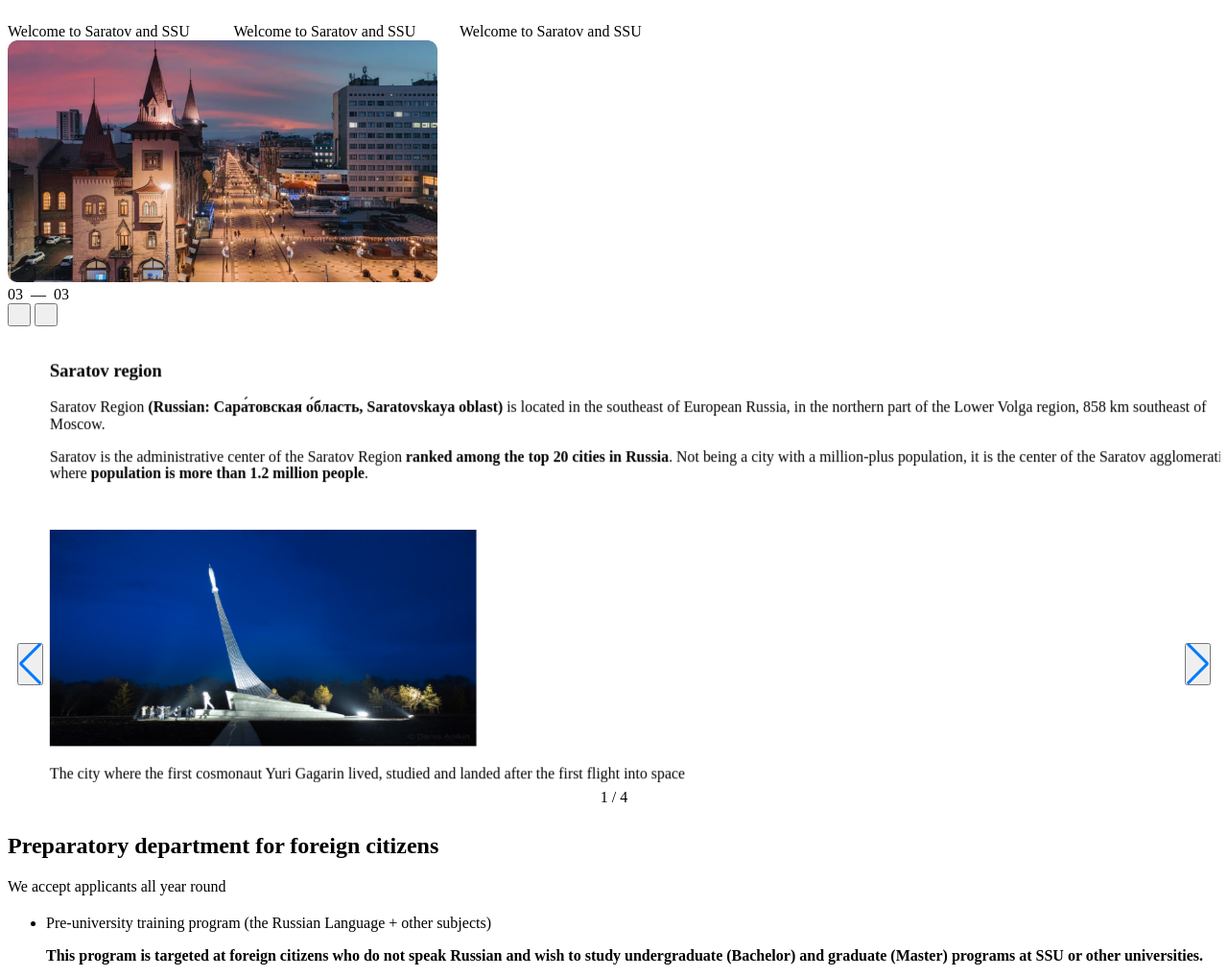
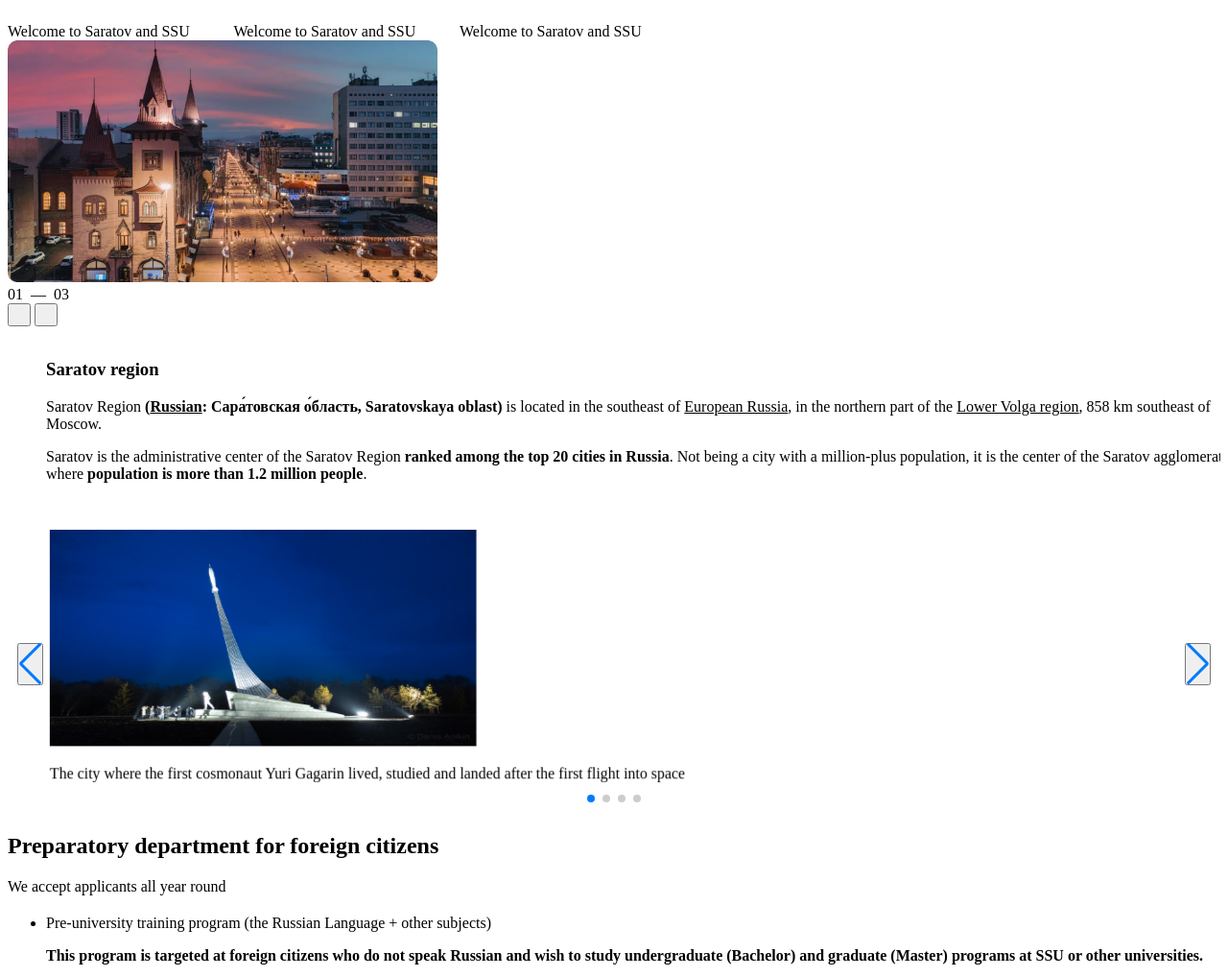
Before and after one commit to vladimirovicp/SSU-EN, a website with bundled scripts: page source/index.html in a window 1280 px wide. Shown: the part 973-1991 px from the top of the page at 96% size. Built offline with nearby package versions, Linux system fonts and the light colour scheme; files whose address does not match are found by name.

Commit message:
Refining of slider of the block Region

```diff
--- a/source/index.html
+++ b/source/index.html
@@ -143,7 +143,7 @@
       <h1 class="page-main__header visually-hidden">
         Site of Saratov state university
       </h1>
-      <div class="slider swiper">
+      <div class="slider swiper swiperMain">
         <ul class="slider__list swiper-wrapper">
           <li class="slider__item swiper-slide">
             <picture>
@@ -266,7 +266,7 @@
                 <div class="text-slider-container__slides">
                   <span
                     class="text-slider-container__slide text-slider-container__slide--current"
-                    >02</span
+                  ></span
                   >&ensp;&mdash;&ensp;<span
                     class="text-slider-container__slide text-slider-container__slide--last"
                   ></span>
@@ -312,12 +312,12 @@
                       <p>
                         Saratov Region
                         <b
-                          >(Russian: Сара́товская о́бласть, Saratovskaya
+                          >(<u>Russian</u>: Сара́товская о́бласть, Saratovskaya
                           oblast)</b
                         >
-                        is located in the southeast of European Russia, in the
-                        northern part of the Lower Volga region, 858 km
-                        southeast of Moscow.
+                        is located in the southeast of
+                        <u>European&nbsp;Russia</u>, in the northern part of the
+                        <u>Lower Volga region</u>, 858 km southeast of Moscow.
                       </p>
                       <p>
                         Saratov is the administrative center of the Saratov
@@ -335,12 +335,12 @@
                       <p>
                         Saratov Region
                         <b
-                          >(Russian: Сара́товская о́бласть, Saratovskaya
+                          >(<u>Russian</u>: Сара́товская о́бласть, Saratovskaya
                           oblast)</b
                         >
-                        is located in the southeast of European Russia, in the
-                        northern part of the Lower Volga region, 858 km
-                        southeast of Moscow.
+                        is located in the southeast of
+                        <u>European&nbsp;Russia</u>, in the northern part of the
+                        <u>Lower Volga region</u>, 858 km southeast of Moscow.
                       </p>
                       <p>
                         Saratov is the administrative center of the Saratov
@@ -358,12 +358,12 @@
                       <p>
                         Saratov Region
                         <b
-                          >(Russian: Сара́товская о́бласть, Saratovskaya
+                          >(<u>Russian</u>: Сара́товская о́бласть, Saratovskaya
                           oblast)</b
                         >
-                        is located in the southeast of European Russia, in the
-                        northern part of the Lower Volga region, 858 km
-                        southeast of Moscow.
+                        is located in the southeast of
+                        <u>European&nbsp;Russia</u>, in the northern part of the
+                        <u>Lower Volga region</u>, 858 km southeast of Moscow.
                       </p>
                       <p>
                         Saratov is the administrative center of the Saratov
@@ -373,21 +373,23 @@
                         center of the Saratov agglomeration, where
                         <b>population is more than 1.2 million people</b>.
                       </p>
+                      </p>
                     </div>
                   </li>
                 </ul>
-                <div class="swiper-button-prev swiper-button-hidden"></div>
-                <div class="swiper-button-next swiper-button-hidden"></div>
+                <!-- <div class="swiper-button-prev"></div>
+                <div class="swiper-button-next"></div> -->
               </div>
             </div>
           </div>
         </div>
         <div class="region__overlay">
-          <div class="region__picture-slider picture-slider swiper">
+          <div
+            class="region__picture-slider picture-slider swiper swiperPicture"
+          >
             <ul class="picture-slider__list swiper-wrapper">
               <li
                 class="picture-slider__item picture-slider__item--current swiper-slide"
-                loading="lazy"
               >
                 <img
                   class="picture-slider__picture"
@@ -395,14 +397,13 @@
                   width="448"
                   height="227"
                   alt="Image of the landing site of Gagarin"
-                  loading="lazy"
                 />
                 <p class="picture-slider__description">
                   The city where the first cosmonaut Yuri Gagarin lived, studied
                   and landed after the first flight into space
                 </p>
               </li>
-              <li class="picture-slider__item swiper-slide" loading="lazy">
+              <li class="picture-slider__item swiper-slide">
                 <img
                   class="picture-slider__picture"
                   src="images/city.jpg"
@@ -415,10 +416,8 @@
                   architectonic monuments and memorial places
                 </p>
               </li>
-
               <li
                 class="picture-slider__item picture-slider__item--current swiper-slide"
-                loading="lazy"
               >
                 <img
                   class="picture-slider__picture"
@@ -426,14 +425,13 @@
                   width="448"
                   height="227"
                   alt="Image of the landing site of Gagarin"
-                  loading="lazy"
                 />
                 <p class="picture-slider__description">
                   The city where the first cosmonaut Yuri Gagarin lived, studied
                   and landed after the first flight into space
                 </p>
               </li>
-              <li class="picture-slider__item swiper-slide" loading="lazy">
+              <li class="picture-slider__item swiper-slide">
                 <img
                   class="picture-slider__picture"
                   src="images/city-of-students.jpg"
--- a/source/scripts/slider.js
+++ b/source/scripts/slider.js
@@ -1,4 +1,26 @@
 import Swiper from 'https://cdn.jsdelivr.net/npm/swiper@11/swiper-bundle.min.mjs';
+
+/* Main slider */
+
+const swiperMain = new Swiper('.swiperMain', {
+  // Optional parameters
+  direction: 'horizontal',
+  speed: 500,
+  loop: true,
+
+  // If we need pagination
+  pagination: {
+    el: '.swiper-pagination',
+  },
+
+  // Navigation arrows
+  navigation: {
+    nextEl: '.swiper-button-next',
+    prevEl: '.swiper-button-prev',
+  },
+});
+
+/* Text-slider */
 
 const arrowLeft = document.querySelector('.text-slider-container__arrow--left');
 const arrowRight = document.querySelector(
@@ -10,14 +32,43 @@ const currentSlide = document.querySelector(
 );
 const lastSlide = document.querySelector('.text-slider-container__slide--last');
 
-const swiper = new Swiper('.swiper', {
+const swiperText = new Swiper('.swiperText', {
   // Optional parameters
   direction: 'horizontal',
+  speed: 500,
   loop: true,
-  lazy: true,
-  loopAddBlankSlides: true,
+});
+
+arrowLeft.addEventListener('click', () => {
+  swiperText.slidePrev();
+});
+
+arrowRight.addEventListener('click', () => {
+  swiperText.slideNext();
+});
+
+const listSlides = document.querySelectorAll('.text-slider__item');
+lastSlide.textContent = `0${listSlides.length - 1}`;
+
+const showCurrentSlide = () => {
+  for (let i = 0; i < listSlides.length; i++) {
+    if (listSlides[i].classList.contains('swiper-slide-active')) {
+      currentSlide.textContent = `0${i + 1}`;
+    }
+  }
+};
+
+showCurrentSlide();
+
+swiperText.onAny(showCurrentSlide);
+
+/* Picture-slider */
+
+const swiperPicture = new Swiper('.swiperPicture', {
+  // Optional parameters
+  direction: 'horizontal',
   speed: 500,
-
+  loop: true,
   centeredSlides: true,
   slidesPerView: 'auto',
   effect: 'coverflow',
@@ -32,7 +83,6 @@ const swiper = new Swiper('.swiper', {
   // If we need pagination
   pagination: {
     el: '.swiper-pagination',
-    type: 'fraction',
   },
 
   // Navigation arrows
@@ -41,53 +91,3 @@ const swiper = new Swiper('.swiper', {
     prevEl: '.swiper-button-prev',
   },
 });
-
-const swiperText = new Swiper('.swiperText', {
-  // Optional parameters
-  direction: 'horizontal',
-  loop: true,
-  lazy: true,
-  // loopAddBlankSlides: true,
-  speed: 500,
-
-  centeredSlides: true,
-  slidesPerView: 'auto',
-  effect: 'coverflow',
-  coverflowEffect: {
-    depth: 0,
-    rotate: 0,
-    scale: 0.78,
-    slideShadows: false,
-    stretch: 17,
-  },
-
-  // If we need pagination
-  pagination: {
-    el: '.swiper-pagination',
-    type: 'fraction',
-  },
-
-  // Navigation arrows
-  navigation: {
-    nextEl: '.swiper-button-next',
-    prevEl: '.swiper-button-prev',
-  },
-});
-
-arrowLeft.addEventListener('click', () => {
-  swiperText.slidePrev();
-});
-
-arrowRight.addEventListener('click', () => {
-  swiperText.slideNext();
-});
-
-const listSlides = document.querySelectorAll('.text-slider__item');
-lastSlide.innerHTML = `0${listSlides.length - 1}`;
-
-// const activeSlide = document.querySelector('.swiper-slide-active');
-
-for (let i = 0; i < listSlides.length; i++) {
-  listSlides[i].classList.contains('swiper-slide-active');
-  currentSlide.innerHTML = `0${i}`;
-}
--- a/source/styles/blocks/text-slider.scss
+++ b/source/styles/blocks/text-slider.scss
@@ -1,100 +1,16 @@
 .text-slider {
-  position: relative;
   width: 412px;
   margin: 0 auto;
 
   @media (min-width: $desktop-width) {
     width: 469px;
-    padding: 0 0 0 0px;
   }
-}
-
-.text-slider-container {
-  @media (min-width: $desktop-width) {
-    padding: 45px 0 63px 27px;
-    display: flex;
-    gap: 27px;
-  }
-}
-
-.text-slider-container__controls {
-  display: flex;
-  justify-content: space-between;
-  align-items: center;
-  padding: 0 18px 20px;
-
-  @media (min-width: $desktop-width) {
-    padding: 7px 0 0;
-    flex-direction: column-reverse;
-    justify-content: start;
-    gap: 17px;
-  }
-}
-
-.text-slider-container__slides {
-  color: $blue;
-}
-
-.text-slider-container__slide {
-  line-height: 25px;
-  letter-spacing: 0.17em;
-
-  &--current {
-    color: $gray;
-  }
-}
-
-.text-slider-container__arrows {
-  display: flex;
-  gap: 15px;
-}
-
-.text-slider-container__arrow {
-  // position: absolute;
-  // top: 55px;
-  width: 35px;
-  height: 35px;
-  border: none;
-  border-radius: 50%;
-  background-color: $blue;
-  display: flex;
-  justify-content: center;
-  align-items: center;
-
-  &::after {
-    display: none;
-  }
-}
-
-// .text-slider-container__arrow--left {
-//   left: 327px;
-
-//   @media (min-width: $desktop-width) {
-//     left: 0;
-//   }
-// }
-
-// .text-slider-container__arrow--right {
-//   left: 377px;
-// }
-
-.text-slider-container__arrow .text-slider-container__arrow-icon {
-  width: 8px;
-  height: 15px;
-}
-
-.text-slider-container__arrow--right .text-slider-container__arrow-icon {
-  transform: rotate(180deg);
 }
 
 .text-slider__list {
   list-style: none;
   padding: 0;
   margin: 0;
-
-  @media (min-width: $desktop-width) {
-    width: 469px;
-  }
 }
 
 .text-slider__header {
@@ -114,3 +30,7 @@
 .text-slider__description p {
   margin: 0;
 }
+
+.text-slider__description p:not(:last-child) {
+  margin-bottom: 20px;
+}
--- a/source/styles/styles.scss
+++ b/source/styles/styles.scss
@@ -23,4 +23,5 @@
 @import "./blocks/search.scss";
 @import "./blocks/slider.scss";
 @import "./blocks/social-media.scss";
+@import "./blocks/text-slider-container.scss";
 @import "./blocks/text-slider.scss";
```
Also changed, not shown: source/styles/blocks/region.scss (+0 -9 lines), source/styles/blocks/text-slider-container.scss (added, +60 -0 lines).
